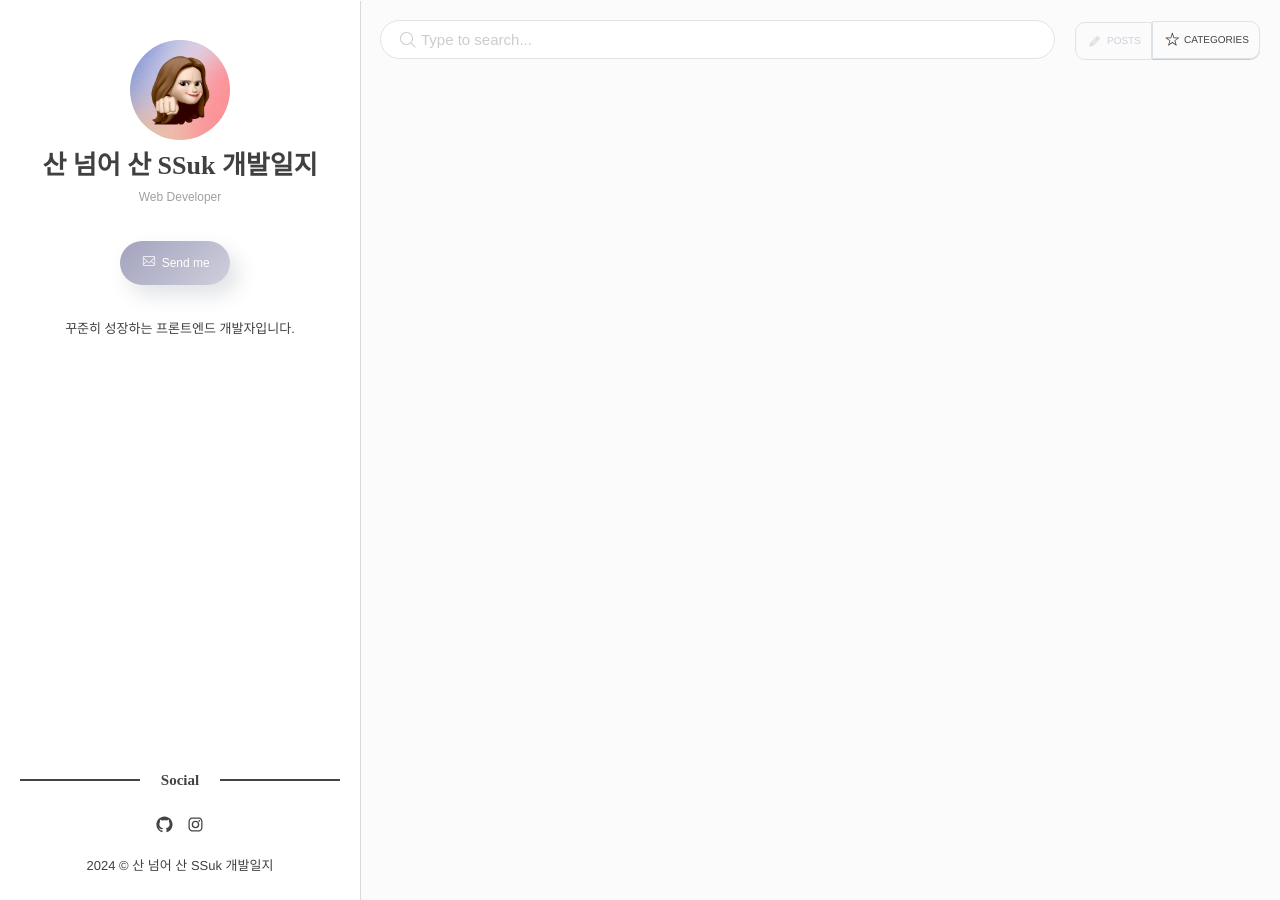
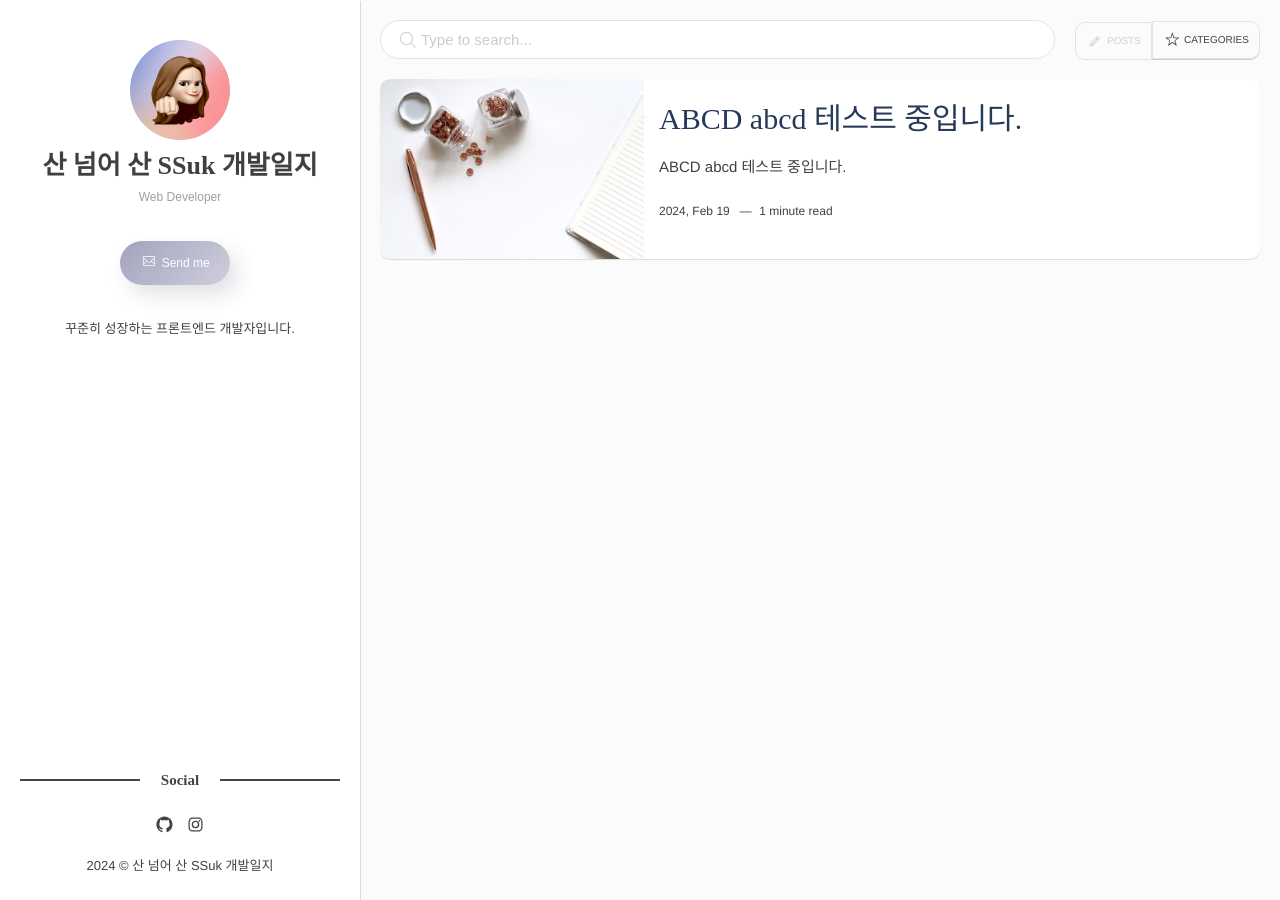
Before and after one commit to SSUK-H/SSUK-H.github.io, a Jekyll site: the page built from index.html, in a window 1280 px wide. Built offline with Jekyll 4.4.1, drawn with Linux system fonts in a browser that asks for light colours; some web fonts are replaced; the list of posts is cut into pages by our own code.

Commit message:
test(게시물 TEST 진행)

```diff
--- a/_config.yml
+++ b/_config.yml
@@ -1,7 +1,7 @@
 title: 산 넘어 산 SSuk 개발일지
 description: 산 넘어 산 SSuk 개발일지 입니다.
 baseurl: "" # the subpath of your site, e.g. /blog
-url: "https://ssuk-h.github.io/" # the base hostname & protocol for your site, e.g. http://example.com
+url: "https://ssuk-h.github.io" # the base hostname & protocol for your site, e.g. http://example.com
 
 # Author
 author-name: 산 넘어 산 SSuk 개발일지
@@ -31,7 +31,7 @@ mailchimp: # Add your MailChimp form identifier. For example - blogenjoyfreedom.
 google-analytics: # Add your identifier. For example UA-99631805-1
 
 # Comment Section (Disqus)
-disqus-identifier: mr-brown # Add your shortname for Disqus Comment. For example mr-brown
+disqus-identifier: # Add your shortname for Disqus Comment. For example mr-brown
 
 # Build settings
 markdown: kramdown
--- /dev/null
+++ b/_posts/2024-02-19-test.md
@@ -0,0 +1,9 @@
+---
+layout: post
+title: ABCD abcd 테스트 중입니다.
+image: 12.jpg
+date: 2024-02-19 10:10:20 +0200
+tags: [test]
+categories: life
+---
+ABCD abcd 테스트 중입니다.
```
